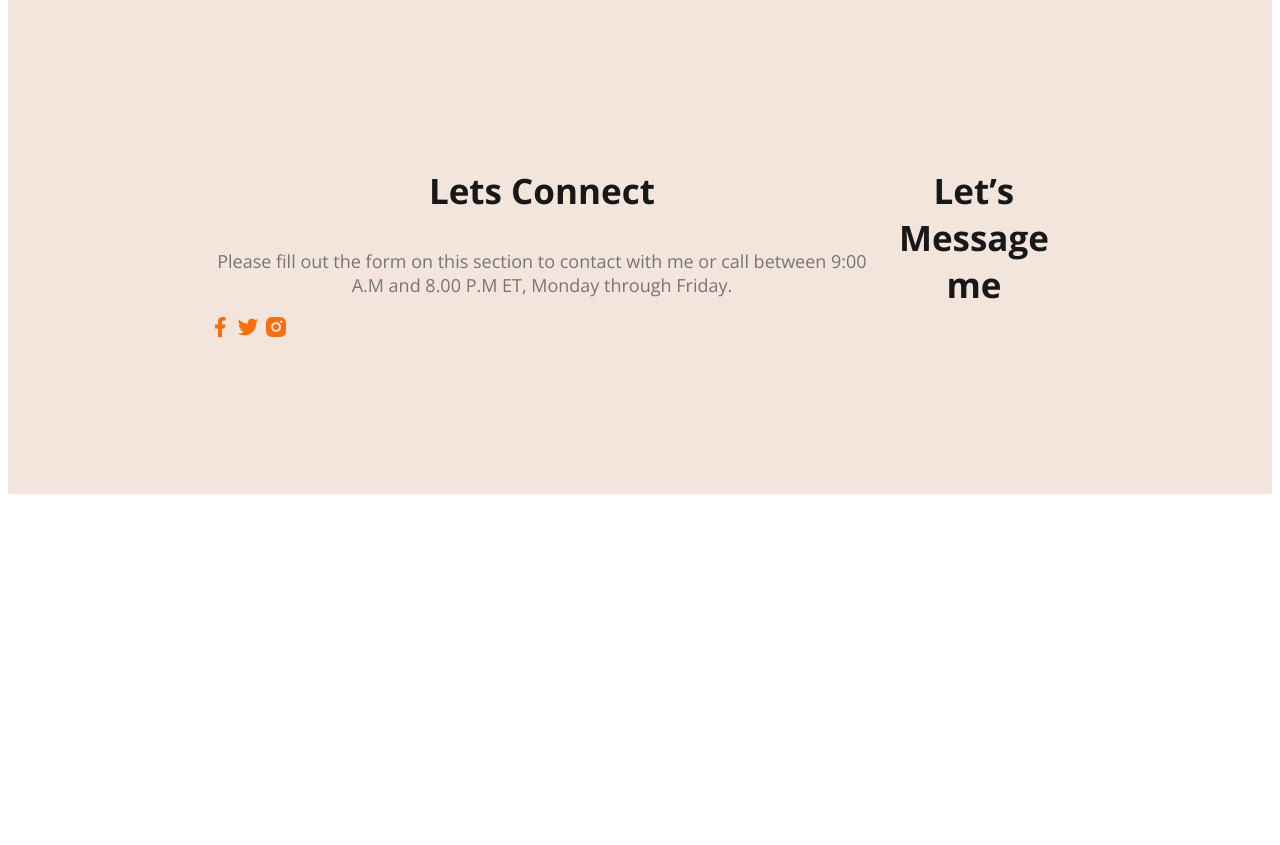
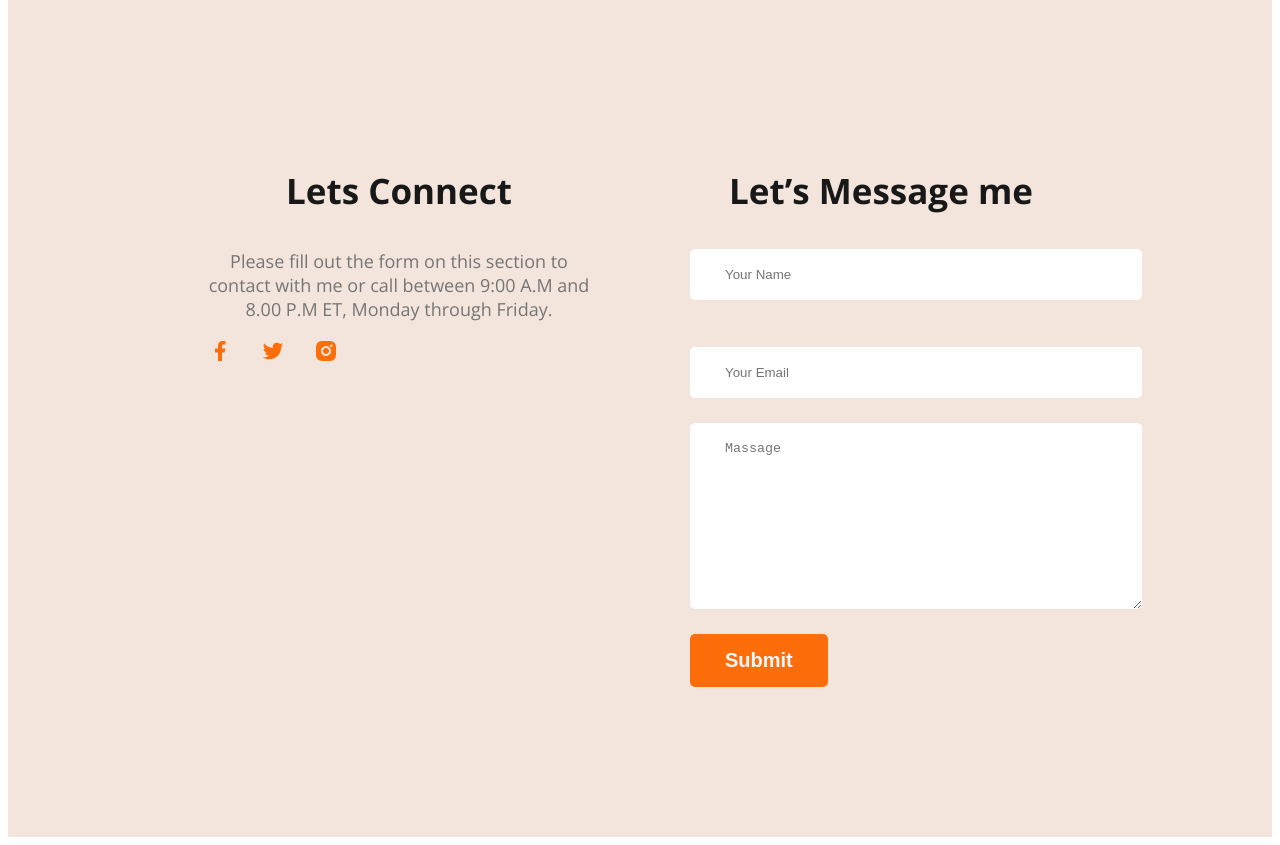
Before and after one commit to khaledrony/developer-portfolio, a plain HTML site: page index.html in a window 1280 px wide. Shown: the part 3340-4185 px from the top of the page. Before the commit the page ends 3842 px from the top, so only its background shows below. Drawn offline with nearby package versions, Linux system fonts and the light colour scheme.

Commit message:
Finished the footer part

```diff
--- a/index.html
+++ b/index.html
@@ -178,6 +178,13 @@
         </div>
         <div class="footer-column">
             <h3 class="section-title">Let’s Message me</h3>
+            <form class="contact" action="">
+                <input type="text" placeholder="Your Name">
+                <br>
+                <input type="email" name="" placeholder="Your Email" id="">
+                <textarea placeholder="Massage" name="" id="" cols="30" rows="10"></textarea>
+                <input class="btn-primary" type="submit" value="Submit">
+            </form>
         </div>
 
 
--- a/styles/portfolio.css
+++ b/styles/portfolio.css
@@ -189,7 +189,25 @@ main section {
 }
 footer{
     display: flex;
+    gap: 100px;
     padding: 150px 200px;
     background: #f3e5db;
     margin-top: 100px;
 }
+.footer-column{
+    width: 50%;
+
+}
+.social-links a{
+    margin-right: 25px;
+}
+.contact input[type="text"], .contact input[type="email"], textarea{
+    display: block;
+    margin-bottom: 25px;
+    padding: 18px 35px;
+    color: #757575;
+    border-radius: 5px;
+    background: white;
+    border: 0;
+    width: 100%;
+}
```
